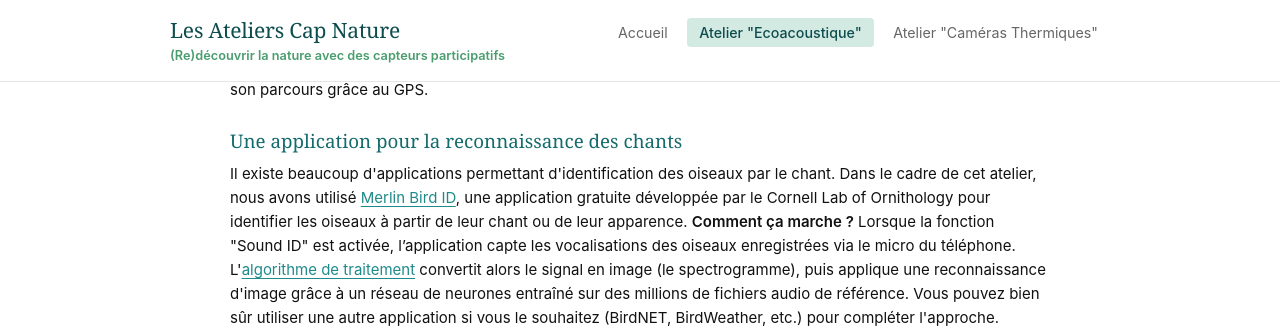
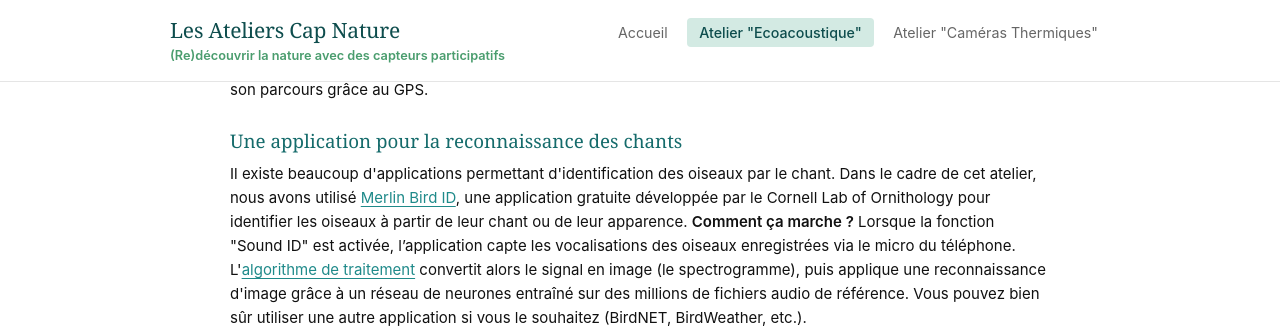
Before and after one commit to marieleapouliquen/wiki-cap-nature, a Jekyll site: the page built from _pages/module-oiseaux/index.md, in a window 1280 px wide and 900 px high, scrolled down 1320 px, cut to the strip 0-329 px from the top of the window. Built offline with Jekyll 4.4.1, drawn with Linux system fonts in a browser that asks for light colours.

Commit message:
Update index.md

```diff
--- a/_pages/module-oiseaux/index.md
+++ b/_pages/module-oiseaux/index.md
@@ -205,7 +205,7 @@ title: "À l'écoute des oiseaux et du paysage sonore"
     <p><a href="https://www.fizziq.org/" target="_blank" rel="noopener">Fizziq</a> est une application qui transforme le smartphone en un véritable laboratoire de mesure. Dans le cadre de cet atelier, nous l'utilisons pour mesurer le niveau sonore en temps réel (décibels). Elle peut aussi servir à géolocaliser son parcours grâce au GPS.</p>
 
     <h3>Une application pour la reconnaissance des chants</h3>
-    <p>Il existe beaucoup d'applications permettant d'identification des oiseaux par le chant. Dans le cadre de cet atelier, nous avons utilisé <a href="https://merlin.allaboutbirds.org/" target="_blank" rel="noopener">Merlin Bird ID</a>, une application gratuite développée par le Cornell Lab of Ornithology pour identifier les oiseaux à partir de leur chant ou de leur apparence. <strong>Comment ça marche ?</strong> Lorsque la fonction "Sound ID" est activée, l’application capte les vocalisations des oiseaux enregistrées via le micro du téléphone. L'<a href="https://birdnet.cornell.edu/" target="_blank" rel="noopener">algorithme de traitement</a> convertit alors le signal en image (le spectrogramme), puis applique une reconnaissance d'image grâce à un réseau de neurones entraîné sur des millions de fichiers audio de référence. Vous pouvez bien sûr utiliser une autre application si vous le souhaitez (BirdNET, BirdWeather, etc.) pour compléter l'approche.</p>
+    <p>Il existe beaucoup d'applications permettant d'identification des oiseaux par le chant. Dans le cadre de cet atelier, nous avons utilisé <a href="https://merlin.allaboutbirds.org/" target="_blank" rel="noopener">Merlin Bird ID</a>, une application gratuite développée par le Cornell Lab of Ornithology pour identifier les oiseaux à partir de leur chant ou de leur apparence. <strong>Comment ça marche ?</strong> Lorsque la fonction "Sound ID" est activée, l’application capte les vocalisations des oiseaux enregistrées via le micro du téléphone. L'<a href="https://birdnet.cornell.edu/" target="_blank" rel="noopener">algorithme de traitement</a> convertit alors le signal en image (le spectrogramme), puis applique une reconnaissance d'image grâce à un réseau de neurones entraîné sur des millions de fichiers audio de référence. Vous pouvez bien sûr utiliser une autre application si vous le souhaitez (BirdNET, BirdWeather, etc.).</p>
 
     <div class="text-image-split">
       <div class="tis-text">
```
